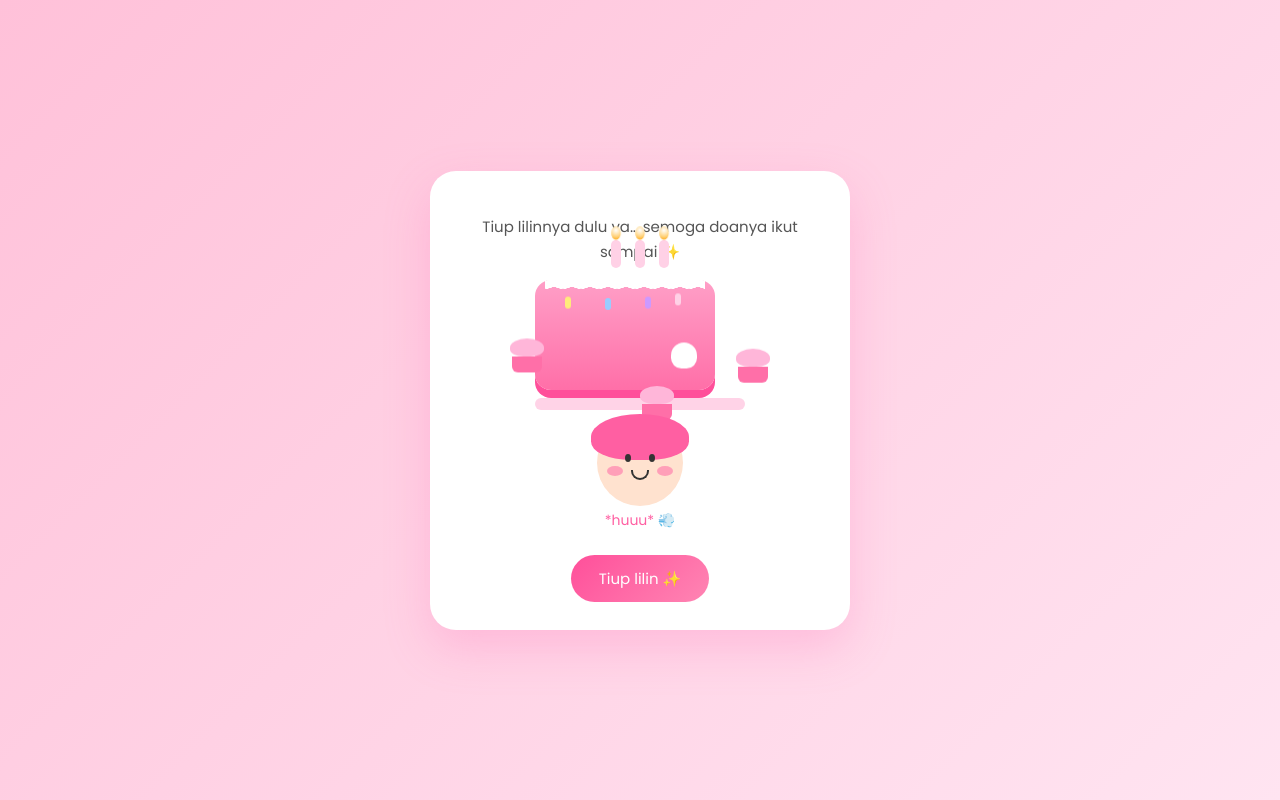
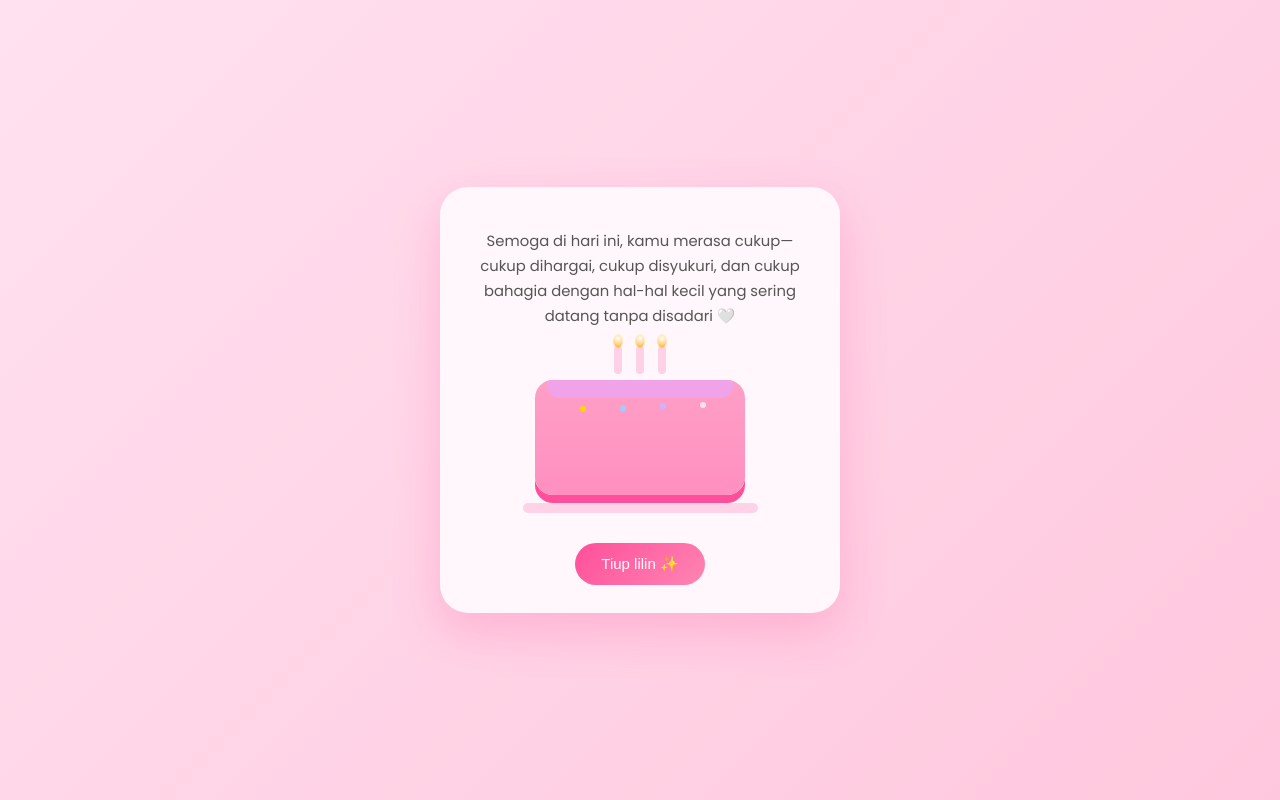
Before and after one commit to ZDN-afk/HBD, a plain HTML site: page index.html in a window 1280 px wide. Both pictures are taken after a click on the button "Lihat kuenya 🎂". Drawn offline with Linux system fonts and the light colour scheme.

Commit message:
Refactor index.html for improved structure and styles
Refactor HTML structure and styles for birthday card

```diff
--- a/index.html
+++ b/index.html
@@ -8,214 +8,202 @@
 <link href="https://fonts.googleapis.com/css2?family=Poppins:wght@400;600&display=swap" rel="stylesheet">
 
 <style>
-*{box-sizing:border-box;font-family:'Poppins',sans-serif}
-body{
-  margin:0;min-height:100vh;
-  background:linear-gradient(135deg,#ffc1d9,#ffe4f1);
-  display:flex;align-items:center;justify-content:center;padding:18px
-}
-.card{
-  background:#fff;border-radius:26px;max-width:420px;width:100%;
-  padding:28px 24px;text-align:center;
-  box-shadow:0 18px 45px rgba(255,105,180,.25);
-  animation:fadeIn 1.1s ease
-}
-h1{color:#ff4f9a;margin:6px 0 10px}
-p{color:#555;line-height:1.7;font-size:15px}
-.hidden{display:none}
-.btn{
-  margin-top:18px;padding:12px 28px;border:none;border-radius:30px;
-  background:linear-gradient(135deg,#ff4f9a,#ff85b3);
-  color:#fff;font-size:15px;cursor:pointer;transition:.25s
-}
-.btn:hover{transform:scale(1.06)}
-
-/* ===== CAKE ===== */
-.scene{margin:14px 0 6px;position:relative}
-.cake-wrap{position:relative;display:inline-block}
-.cake{
-  width:180px;height:110px;border-radius:16px;
-  background:linear-gradient(#ff9fc7,#ff6fa8);
-  position:relative;box-shadow:0 8px 0 #ff4f9a;
-  overflow:hidden
-}
-.icing{
-  position:absolute;top:-22px;left:10px;right:10px;height:26px;
-  background:#fff;border-radius:14px;
-}
-.icing:after{
-  content:"";position:absolute;left:0;right:0;bottom:-10px;height:14px;
-  background:radial-gradient(circle at 10% 0,#fff 40%,transparent 41%),
-             radial-gradient(circle at 30% 0,#fff 40%,transparent 41%),
-             radial-gradient(circle at 50% 0,#fff 40%,transparent 41%),
-             radial-gradient(circle at 70% 0,#fff 40%,transparent 41%),
-             radial-gradient(circle at 90% 0,#fff 40%,transparent 41%);
-  background-size:18px 14px
+:root{
+  --bg1:#ffe1ef;
+  --bg2:#ffc7dd;
+  --pink:#ff6fa8;
+  --pink-dark:#ff4f9a;
+  --white-soft:#fff7fb;
+  --shadow:0 18px 45px rgba(255,79,154,.25);
 }
 
-/* 🧁 TOPPING */
-.sprinkle{position:absolute;width:6px;height:12px;border-radius:3px;top:18px;animation:float 2.4s ease-in-out infinite}
-.sprinkle.p1{left:30px;background:#ffeb7a}
-.sprinkle.p2{left:70px;background:#9cf;animation-delay:.4s}
-.sprinkle.p3{left:110px;background:#c9f;animation-delay:.8s}
-.sprinkle.p4{left:140px;background:#ffd1e6;animation-delay:1.2s}
-.cream{
-  position:absolute;right:18px;bottom:16px;width:26px;height:26px;
-  background:#fff;border-radius:50% 50% 40% 40%;
-  animation:float 2s ease-in-out infinite
-}
-@keyframes float{0%,100%{transform:translateY(0)}50%{transform:translateY(-6px)}}
+*{box-sizing:border-box}
 
-.plate{width:210px;height:12px;background:#ffd3e7;border-radius:10px;margin:8px auto 0}
-
-/* ===== CUPCAKE LOMPAT ===== */
-.cupcake{
-  position:absolute;width:34px;height:34px;
-  animation:jump 1.8s ease-in-out infinite
-}
-.cupcake .top{
-  width:34px;height:18px;background:#ffb6d9;border-radius:50% 50% 40% 40%
-}
-.cupcake .bottom{
-  width:30px;height:16px;background:#ff6fa8;margin:0 auto;border-radius:0 0 6px 6px
-}
-.c1{left:-25px;bottom:20px}
-.c2{right:-25px;bottom:20px;animation-delay:.6s}
-.c3{left:50%;transform:translateX(-50%);bottom:-10px;animation-delay:1s}
-
-@keyframes jump{
-  0%,100%{transform:translateY(0)}
-  50%{transform:translateY(-18px)}
+body{
+  margin:0;
+  min-height:100vh;
+  display:flex;
+  justify-content:center;
+  align-items:center;
+  background:linear-gradient(135deg,var(--bg1),var(--bg2));
+  font-family:'Poppins',sans-serif;
+  padding:16px;
 }
 
-/* ===== CANDLES ===== */
-.candles{display:flex;gap:14px;justify-content:center;position:absolute;top:-40px;left:0;right:0}
-.candle{width:10px;height:28px;background:#ffd1e6;border-radius:6px;position:relative}
+.card{
+  width:100%;
+  max-width:400px;
+  background:var(--white-soft);
+  border-radius:28px;
+  padding:26px 22px 28px;
+  box-shadow:var(--shadow);
+  text-align:center;
+}
+
+h1{color:var(--pink-dark);font-size:22px;margin:6px 0}
+p{color:#555;font-size:14.8px;line-height:1.7}
+
+.hidden{display:none}
+
+.btn{
+  margin-top:18px;
+  padding:12px 26px;
+  border:none;
+  border-radius:28px;
+  background:linear-gradient(135deg,var(--pink-dark),#ff85b3);
+  color:white;
+  font-size:15px;
+  cursor:pointer;
+  transition:.25s;
+}
+.btn:hover{transform:scale(1.05)}
+.btn.secondary{background:#eee;color:#666}
+
+.scene{
+  margin:18px 0 12px;
+  display:flex;
+  flex-direction:column;
+  align-items:center;
+}
+
+.candles{display:flex;gap:14px;margin-bottom:6px}
+.candle{width:8px;height:28px;background:#ffd1e6;border-radius:4px;position:relative}
 .flame{
   width:10px;height:14px;
   background:radial-gradient(circle at 50% 30%,#fff,#ffd27a 60%,#ff9f00);
   border-radius:50%;
-  position:absolute;top:-14px;left:0;
+  position:absolute;top:-12px;left:-1px;
   animation:flicker .9s infinite
 }
+@keyframes flicker{50%{transform:scale(.85)}}
+
 .smoke{
-  position:absolute;top:-18px;left:-2px;width:14px;height:14px;
+  position:absolute;top:-16px;left:-2px;width:12px;height:12px;
   background:rgba(200,200,200,.6);border-radius:50%;
   filter:blur(2px);opacity:0
 }
-.blow .flame{animation:fadeOut .8s forwards}
+.blow .flame{animation:fadeOut .7s forwards}
 .blow .smoke{animation:smokeUp 1.6s ease-out forwards}
-@keyframes smokeUp{
-  0%{opacity:.7;transform:translateY(0) scale(.6)}
-  100%{opacity:0;transform:translateY(-40px) scale(1.6)}
+@keyframes fadeOut{to{opacity:0;transform:scale(.2)}}
+@keyframes smokeUp{to{opacity:0;transform:translateY(-40px) scale(1.6)}}
+
+.cake{
+  width:210px;height:115px;
+  background:linear-gradient(#ff9fc7,#ff8fbf);
+  border-radius:18px;
+  box-shadow:0 8px 0 var(--pink-dark);
+  position:relative;overflow:hidden;
 }
-@keyframes flicker{0%,100%{transform:scale(1)}50%{transform:scale(.9)}}
-@keyframes fadeOut{to{opacity:0;transform:scale(.2)}}
+.icing{
+  position:absolute;top:-8px;left:12px;right:12px;height:26px;
+  background:#f0a3e8;border-radius:14px
+}
+.dot{width:6px;height:6px;border-radius:50%;position:absolute;top:26px;animation:float 3s infinite}
+.d1{left:45px;background:#ffd700}
+.d2{left:85px;background:#9ad0ff;animation-delay:.5s}
+.d3{left:125px;background:#c9b6ff;animation-delay:1s}
+.d4{left:165px;background:#ffe1ee;animation-delay:1.5s}
+@keyframes float{50%{transform:translateY(-4px)}}
 
-/* ===== CHARACTER ===== */
-.chibi{margin:10px auto 0;width:120px}
-.head{width:86px;height:86px;border-radius:50%;background:#ffe2cf;margin:0 auto;position:relative}
-.cheek{width:16px;height:10px;background:#ff9fb8;border-radius:50%;position:absolute;top:46px}
-.cheek.l{left:10px}.cheek.r{right:10px}
-.eye{width:6px;height:8px;background:#333;border-radius:50%;position:absolute;top:34px}
-.eye.l{left:28px}.eye.r{right:28px}
-.mouth{width:18px;height:10px;border:2px solid #333;border-top:none;border-radius:0 0 18px 18px;position:absolute;left:50%;transform:translateX(-50%);top:50px}
-.hair{position:absolute;top:-6px;left:-6px;right:-6px;height:46px;background:#ff5fa2;border-radius:50% 50% 40% 40%}
-.breath{font-size:14px;color:#ff5fa2;margin-top:4px}
+.plate{width:235px;height:10px;background:#ffd3e7;border-radius:10px;margin-top:8px}
 
-/* ===== GIFT ===== */
-.gift{font-size:52px;cursor:pointer;margin:16px 0;transition:.25s}
-.gift:hover{transform:scale(1.25)}
-.choice button{margin:8px}
-.no{background:#eee;color:#666}
-.note{color:#ff4f9a;margin-top:12px}
-
-@keyframes fadeIn{from{opacity:0;transform:translateY(18px)}to{opacity:1}}
+.gift{font-size:54px;cursor:pointer;margin:12px 0;transition:.25s}
+.gift:hover{transform:scale(1.2)}
+.choice{display:flex;gap:12px;justify-content:center}
+.note{color:var(--pink-dark)}
 </style>
 </head>
 
 <body>
-
-<audio id="bgm" loop>
-  <source src="https://cdn.pixabay.com/audio/2023/03/27/audio_5c3f7a68f4.mp3">
-</audio>
 
 <div class="card">
 
 <div id="p1">
   <h1>🎀 Happy Birthday 🎀</h1>
   <h1>Hafni Aisyah</h1>
-  <p>Semoga hari ini jadi awal dari banyak hal baik yang datang pelan-pelan ke hidup kamu 💗</p>
-  <button class="btn" onclick="go2()">Lihat kuenya 🎂</button>
+  <p>Semoga di hari ini, kamu merasa cukup—
+cukup dihargai, cukup disyukuri,
+dan cukup bahagia dengan hal-hal kecil
+yang sering datang tanpa disadari 🤍</p>
+  <button class="btn" onclick="toCake()">Lihat kuenya 🎂</button>
 </div>
 
 <div id="p2" class="hidden">
-  <p>Tiup lilinnya dulu ya… semoga doanya ikut sampai ✨</p>
-
-  <div class="scene">
-    <div class="cake-wrap" id="cakeWrap">
+  <p>Semoga di hari ini, kamu merasa cukup—
+cukup dihargai, cukup disyukuri,
+dan cukup bahagia dengan hal-hal kecil
+yang sering datang tanpa disadari 🤍</p>
+  <div class="scene" id="cakeWrap">
     <div class="candles">
       <div class="candle"><div class="flame"></div><div class="smoke"></div></div>
       <div class="candle"><div class="flame"></div><div class="smoke"></div></div>
       <div class="candle"><div class="flame"></div><div class="smoke"></div></div>
     </div>
-
     <div class="cake">
       <div class="icing"></div>
-        <div class="sprinkle p1"></div>
-        <div class="sprinkle p2"></div>
-        <div class="sprinkle p3"></div>
-        <div class="sprinkle p4"></div>
-        <div class="cream"></div>
+      <div class="dot d1"></div>
+      <div class="dot d2"></div>
+      <div class="dot d3"></div>
+      <div class="dot d4"></div>
     </div>
-
-      <!-- CUPCAKES -->
-      <div class="cupcake c1"><div class="top"></div><div class="bottom"></div></div>
-      <div class="cupcake c2"><div class="top"></div><div class="bottom"></div></div>
-      <div class="cupcake c3"><div class="top"></div><div class="bottom"></div></div>
-
     <div class="plate"></div>
   </div>
-
-    <div class="chibi">
-      <div class="head">
-        <div class="hair"></div>
-        <div class="eye l"></div><div class="eye r"></div>
-        <div class="cheek l"></div><div class="cheek r"></div>
-        <div class="mouth"></div>
-      </div>
-      <div class="breath">*huuu* 💨</div>
-    </div>
-  </div>
-
   <button class="btn" onclick="blow()">Tiup lilin ✨</button>
 </div>
 
 <div id="p3" class="hidden">
-  <p>Ada satu kado kecil 🎁</p>
-  <div class="gift" onclick="openGift()">🎁</div>
+  <p>Ada satu hal kecil yang aku siapkan 🌸
+
+Bukan sesuatu yang besar,
+tapi aku berharap cukup untuk
+membuatmu tersenyum</p>
+  <div class="gift" onclick="toInvite()">🎁</div>
 </div>
 
 <div id="p4" class="hidden">
-  <p class="note">Gimana kalau nanti <b>pas bukber</b>, kita ambil kado ini bareng? 😊</p>
-  <button class="btn" onclick="yes()">Yes 💖</button>
-  <button class="btn no" id="noBtn" onclick="shrinkNo()">No 🙈</button>
+  <p class="note">kadonya <b>pas bukber</b> aja yahhh 😊</p>
+  <div class="choice">
+    <button class="btn" onclick="toFinal()">Yes 💖</button>
+    <button class="btn secondary" id="noBtn" onclick="shrinkNo()">No 🙈</button>
+  </div>
 </div>
 
 <div id="p5" class="hidden">
   <h1>💗💗💗</h1>
-  <p>Makasih yaa… semoga bukbernya nanti jadi momen kecil yang hangat dan berkesan ✨</p>
+  <p>Terima kasih yaa… semoga bukbernya hangat dan berkesan ✨</p>
 </div>
 
 </div>
 
 <script>
-const bgm=document.getElementById('bgm');let noScale=1;
-function go2(){p1.classList.add('hidden');p2.classList.remove('hidden');bgm.play()}
-function blow(){cakeWrap.classList.add('blow');setTimeout(()=>{p2.classList.add('hidden');p3.classList.remove('hidden')},900)}
-function openGift(){p3.classList.add('hidden');p4.classList.remove('hidden')}
-function yes(){p4.classList.add('hidden');p5.classList.remove('hidden')}
-function shrinkNo(){noScale-=.15;noBtn.style.transform=`scale(${noScale})`;if(noScale<=.2)noBtn.style.display='none'}
+const p1 = document.getElementById('p1');
+const p2 = document.getElementById('p2');
+const p3 = document.getElementById('p3');
+const p4 = document.getElementById('p4');
+const p5 = document.getElementById('p5');
+const cakeWrap = document.getElementById('cakeWrap');
+const noBtn = document.getElementById('noBtn');
+
+let noScale = 1;
+
+function toCake(){
+  p1.classList.add('hidden');
+  p2.classList.remove('hidden');
+}
+
+function blow(){
+  cakeWrap.classList.add('blow');
+  setTimeout(()=>{p2.classList.add('hidden');p3.classList.remove('hidden')},900);
+}
+
+function toInvite(){p3.classList.add('hidden');p4.classList.remove('hidden')}
+function toFinal(){p4.classList.add('hidden');p5.classList.remove('hidden')}
+
+function shrinkNo(){
+  noScale -= .15;
+  noBtn.style.transform = `scale(${noScale})`;
+  if(noScale <= .2) noBtn.style.display='none';
+}
 </script>
 
 </body>
```
Lines whose indentation alone changed are shown as unchanged.
